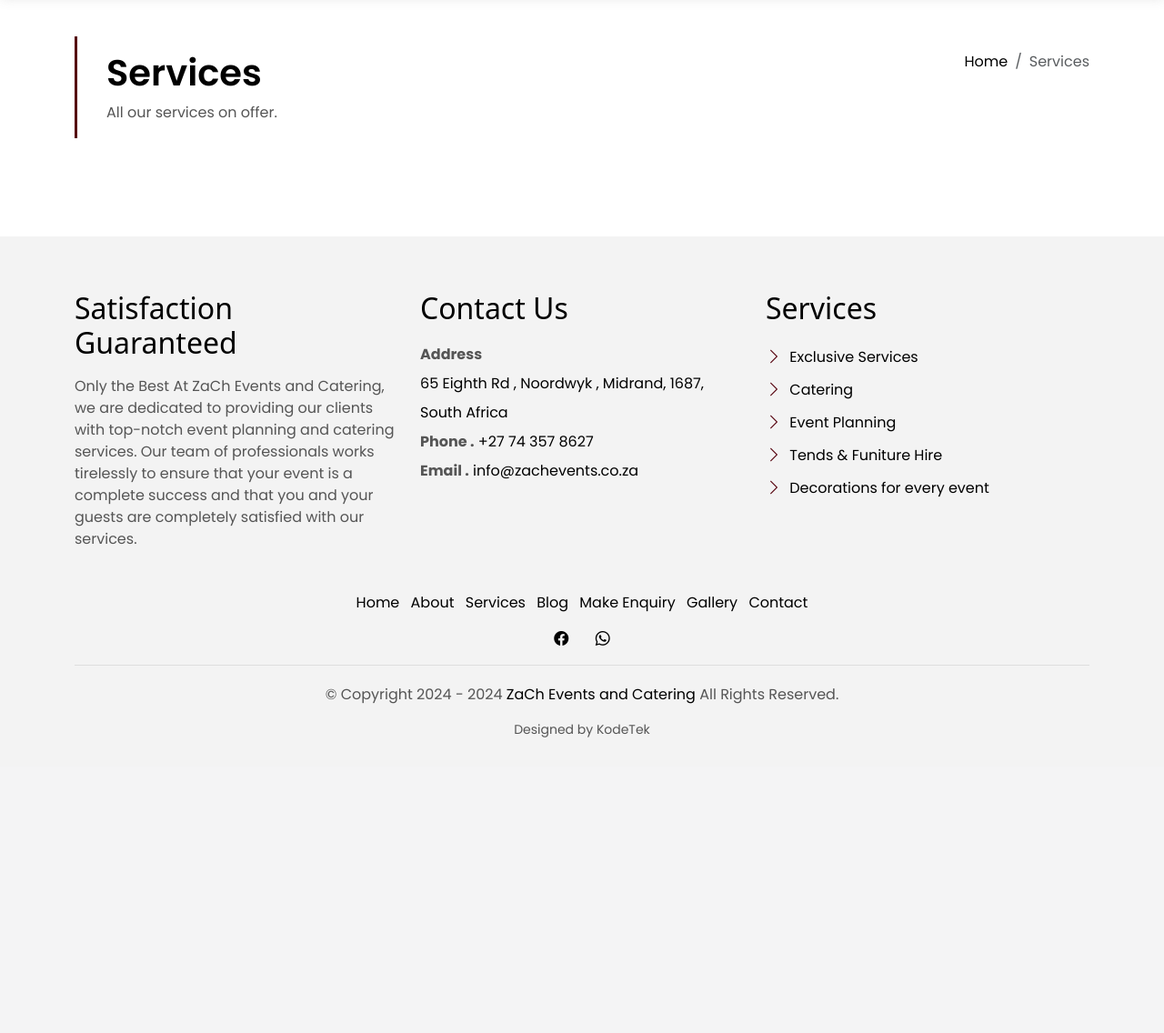
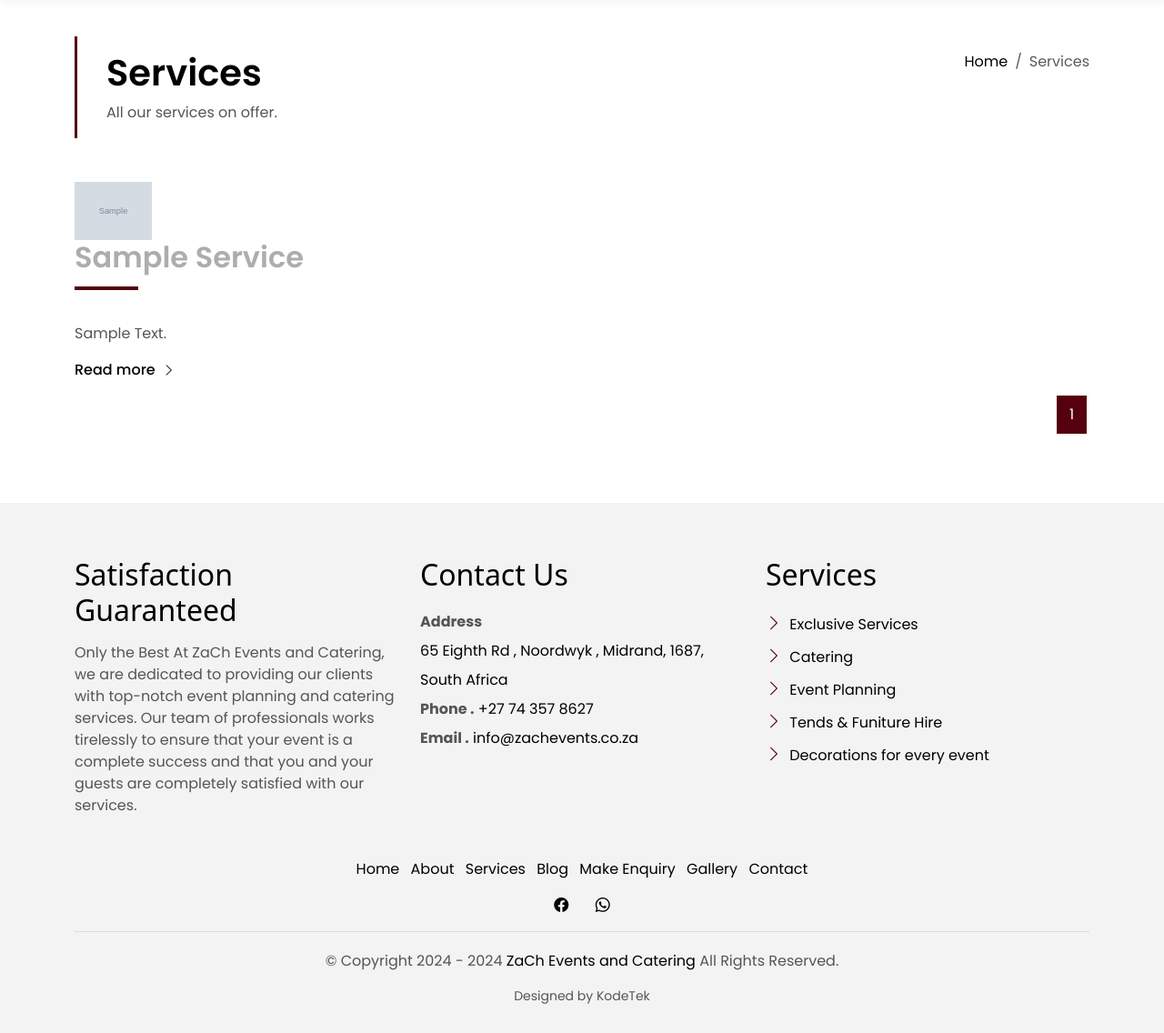
Before and after one commit to poppykode/zach, a Django app: page /services in a window 1280 px wide. Shown: the part 152-1288 px from the top of the page at 91% size. Before the commit the page ends 963 px from the top, so only its background shows below. Run offline with Django 5.2, Linux system fonts and the light colour scheme; tables that the repository leaves empty hold one stand-in row (values such as "Sample post"); grey boxes marked "Sample" are stand-in pictures; some libraries are stand-ins or nearby versions; some web fonts are replaced.

Commit message:
added forms.py and created services page

```diff
--- a/core/templates/services/services.html
+++ b/core/templates/services/services.html
@@ -27,4 +27,54 @@
     </div>
 </section>
 
+<section class="section-about">
+    <div class="container">
+        <div class="row">
+            {% for service in services %}
+            <div class="col-md-6 section-md-t3 mb-3">
+                <div class="title-box-d">
+                    <h3 class="title-d">
+                        <img src="{{service.icon.url}}" alt="{{service.name}}" class="icon-zach">
+                        <br>
+                        <span class="color-d">{{service.name|title}}</span>
+                    </h3>
+                </div>
+                <p class="color-text-a">
+                    {{service.description|title|truncatechars:150}}
+                </p>
+
+                <a href="{% url 'core:service_details' service.slug %}" class="link-c link-icon">Read more
+                    <span class="bi bi-chevron-right"></span>
+                </a>
+
+            </div>
+
+            {% endfor %}
+        </div>
+        <div class="row">
+            <div class="col-sm-12">
+                <nav class="pagination-a" aria-label="Page navigation">
+                    <ul class="pagination justify-content-end">
+                        {% if services.has_previous %}
+                        <li class="page-item">
+                            <a class="page-link" href="?page=1" tabindex="-1">First</a>
+                        </li>
+                        {% endif %}
+                        {% for num in services.paginator.page_range %}
+                        <li class="page-item {% if services.number == num %}active{% endif %}">
+                            <a class="page-link" href="?page={{ num }}">{{ num }}</a>
+                        </li>
+                        {% endfor %}
+                        {% if services.has_next %}
+                        <li class="page-item">
+                            <a class="page-link" href="?page={{ services.paginator.num_pages }}">Last</a>
+                        </li>
+                        {% endif %}
+                    </ul>
+                </nav>
+            </div>
+        </div>
+    </div>
+</section>
+
 {% endblock %}
--- a/core/views/enquiry.py
+++ b/core/views/enquiry.py
@@ -1,6 +1,6 @@
 from django.shortcuts import get_object_or_404, redirect, render
 from django.contrib import messages
-from ..forms import EnquiryForm
+from core.forms import EnquiryForm
 
 def make_enquiry(request):
     template_name = 'enquiries/make_enquiry.html'
--- a/core/views/services.py
+++ b/core/views/services.py
@@ -4,7 +4,10 @@ from core.models import Service, Folder
 
 def services(request):
     template_name = 'services/services.html'
-    services = Service.objects.all()
+    services_ = Service.objects.all()
+    page = request.GET.get('page', 1)
+    paginator = Paginator(services_, 6)
+    services = paginator.page(page)
     return render(request, template_name,{'services':services})
 
 def service_details(request, slug):
```
Also changed, not shown: core/forms.py (+16 -2 lines), core/templates/general_pages/contact.html (+16 -6 lines), core/views/general_pages.py (+12 -2 lines).
